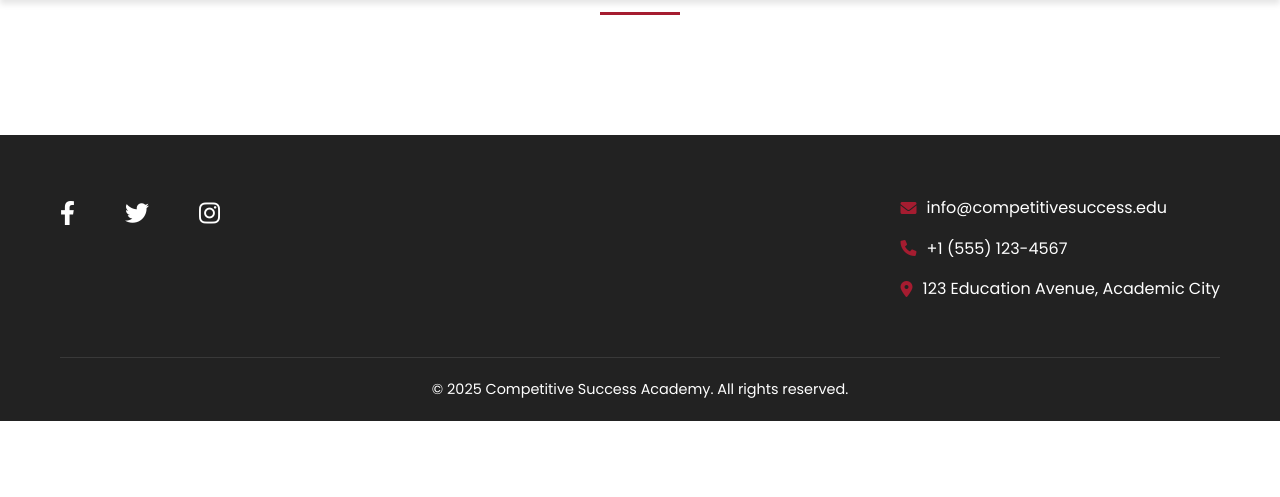
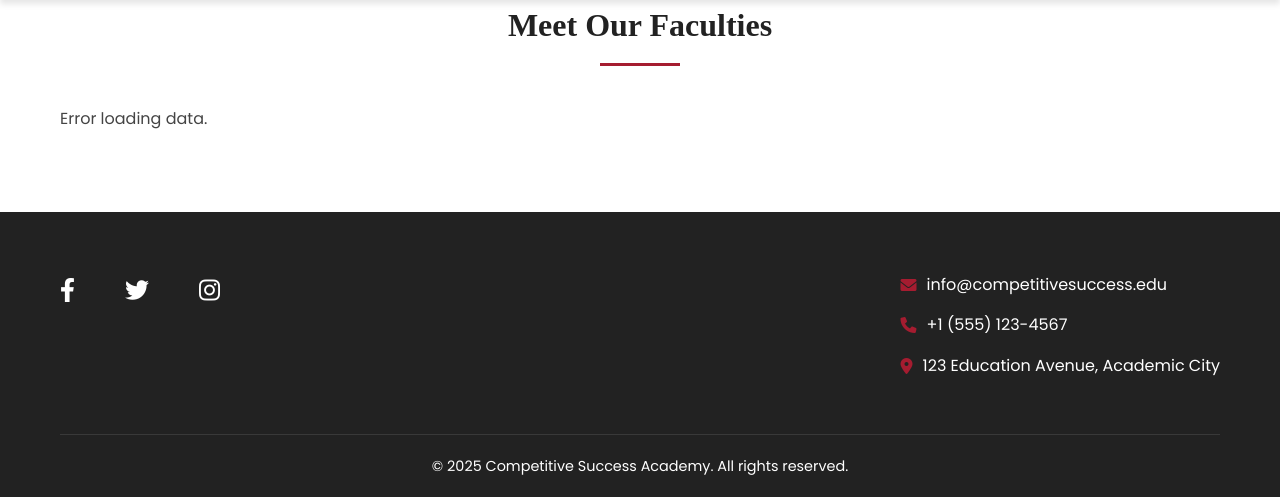
Before and after one commit to russelkh/competitive-success-academy, a Flask app: page /faculties in a window 1280 px wide. Shown: the part 80-577 px from the top of the page. Run offline with Flask 3, Linux system fonts and the light colour scheme.

Commit message:
Update faculties.html

```diff
--- a/templates/faculties.html
+++ b/templates/faculties.html
@@ -33,17 +33,9 @@
 <!-- Faculties Section -->
 <section id="faculties" class="faculties-section">
   <div class="container">
-    <h2 class="section-title">{{ faculties_section.title }}</h2>
-    <div class="faculties-grid">
-      {% for faculty in faculties_section.faculty_list %}
-      <div class="faculty-card" id="faculty-{{ faculty.id }}" data-id="{{ faculty.id }}">
-        <img src="{{ faculty.image }}" alt="{{ faculty.name }}">
-        <h3>{{ faculty.name }}</h3>
-        <p class="subject">{{ faculty.subject }}</p>
-        <p class="qualification">{{ faculty.qualification }}</p>
-      </div>
-      {% endfor %}
-    </div>
+    <h2 class="section-title" id="facultiesTitle">Meet Our Faculties</h2>
+    <div class="faculties-grid" id="facultiesGrid"></div>
+
   </div>
 </section>
 
@@ -67,7 +59,41 @@
       </div>
     </div>
   </footer>
+  <script>
+    document.addEventListener('DOMContentLoaded', () => {
+      fetch('/api/faculties')
+        .then(response => response.json())
+        .then(data => {
+          const facultiesContainer = document.getElementById('facultiesGrid');
+          facultiesContainer.innerHTML = '';
 
-  <script src="{{ url_for('static', filename='script.js') }}"></script>
+          if (Array.isArray(data)) {
+            data.forEach(faculty => {
+              const card = document.createElement('div');
+              card.className = 'faculty-card';
+              card.id = `faculty-${faculty.id}`;
+              card.setAttribute('data-id', faculty.id);
+
+              card.innerHTML = `
+                <img src="${faculty.image}" alt="${faculty.name}">
+                <h3>${faculty.name}</h3>
+                <p class="subject">${faculty.subject}</p>
+                <p class="qualification">${faculty.qualification}</p>
+              `;
+
+              facultiesContainer.appendChild(card);
+            });
+          } else {
+            facultiesContainer.innerHTML = '<p>No faculty data available.</p>';
+          }
+        })
+        .catch(error => {
+          console.error('Error fetching faculty data:', error);
+          document.getElementById('facultiesGrid').innerHTML = '<p>Error loading data.</p>';
+        });
+    });
+    </script>
+
+
 </body>
 </html>
```
